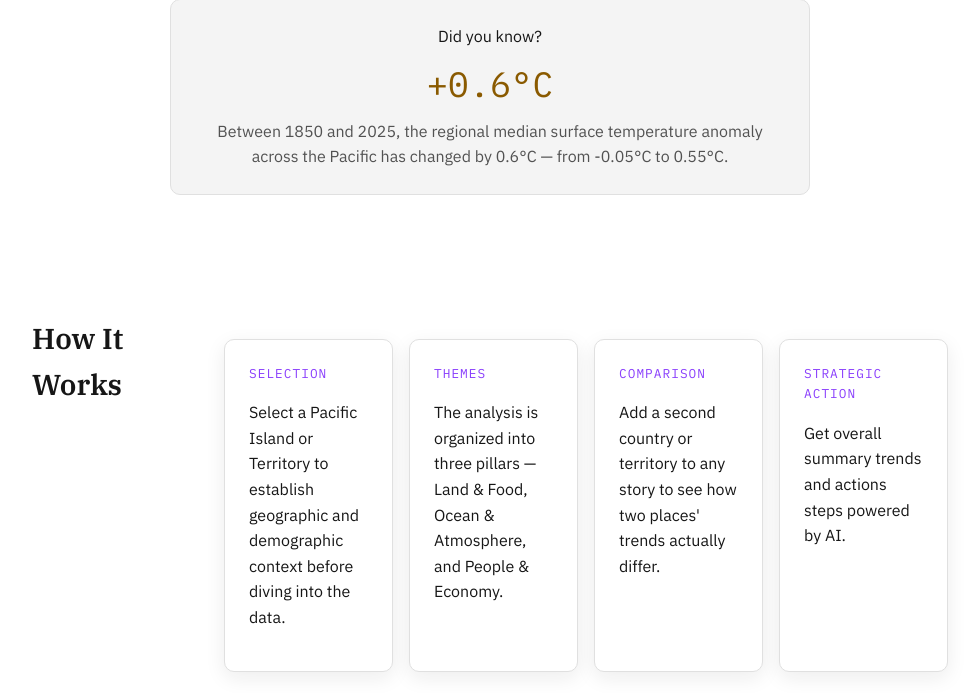
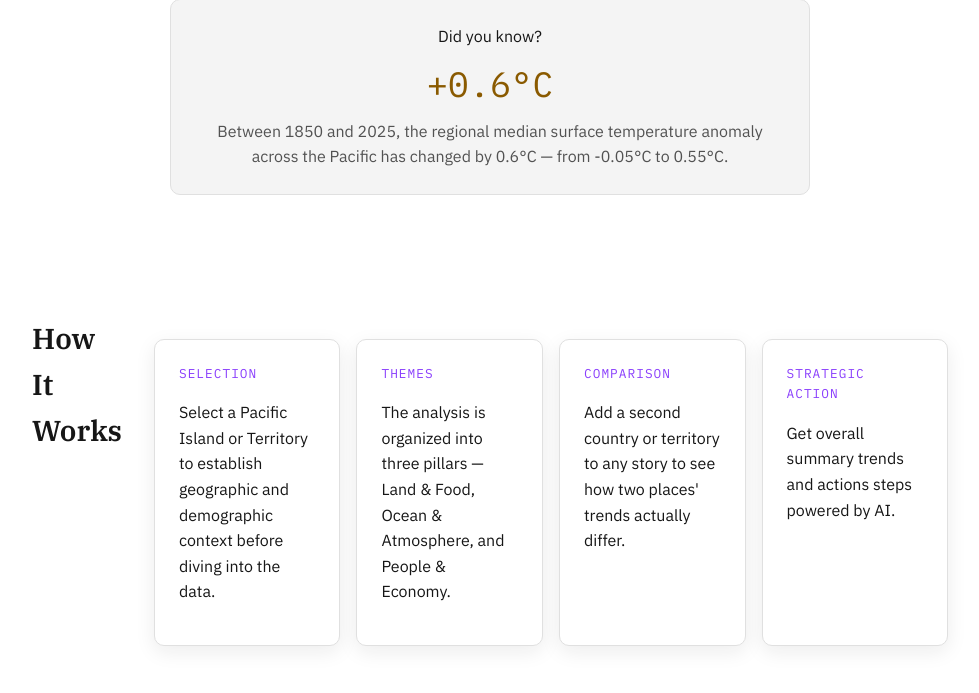
Before and after one commit to edimaudo/Atoll, a FastAPI app: page / in a window 1280 px wide. Shown: the part 970-1663 px from the top of the page, without its empty margins (150-1129 px from the left). Run offline with FastAPI, Linux system fonts and the light colour scheme; some libraries are stand-ins or nearby versions.

Commit message:
Update index.html

```diff
--- a/templates/index.html
+++ b/templates/index.html
@@ -34,7 +34,7 @@
 </section>
 
 <section class="section" style="display: flex; align-items: flex-start; gap: 2rem;">
-    <h2 style="margin: 0; min-width: 160px;">How It Works</h2>
+    <h2>How It Works</h2>
     <div class="how-it-works" style="display: flex; gap: 1rem;">
         <div class="how-card" style="flex: 1;">
             <span class="eyebrow">Selection</span>
```
